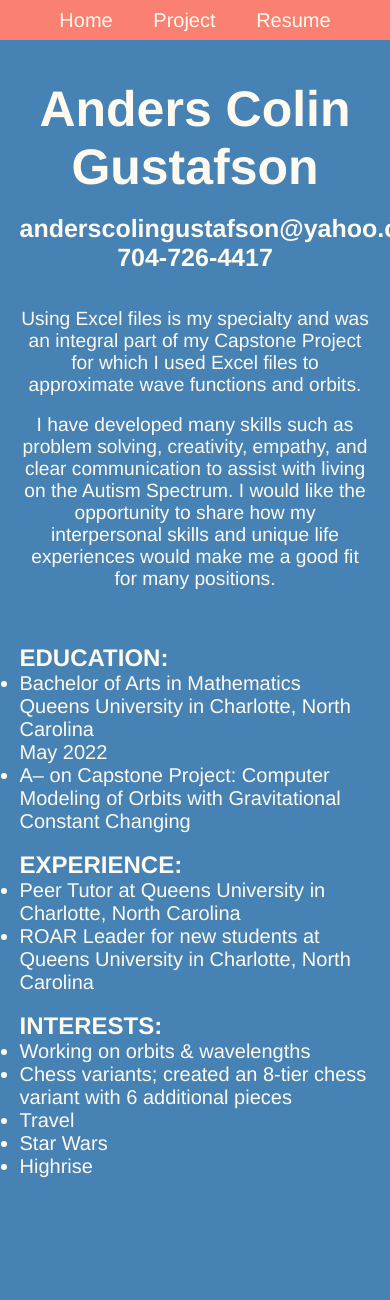
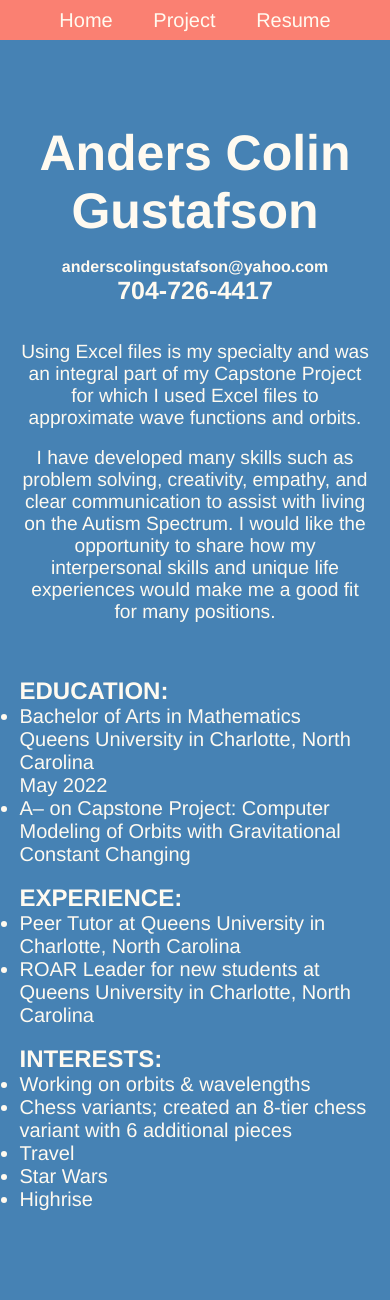
Before and after one commit to AlexanderGoose/anders_website, a Flask app: page /resume in a window 390 px wide; the page is wider, and only the part inside the window is pictured. Shown: the top 1300 px of that part. Before the commit the page ends 1178 px from the top of that part, so only its background shows below. Run offline with Flask 3, Linux system fonts and the light colour scheme.

Commit message:
fixing pdf formatting

```diff
--- a/static/style.css
+++ b/static/style.css
@@ -195,13 +195,17 @@
 
 
     /* ------------------------- resume */
+    .email {
+        font-size: 16px;
+    }
+
     li {
         font-size: larger;
     }
     .resume-container {
         margin-left: 5%;
         margin-right: 5%;
-        position: relative;
+        /* position: relative; */
     }
 
     .resume-text {
@@ -219,5 +223,11 @@
         height: 80vh;
     }
 
+    .pdf-container {
+        transform-origin: top;
+        transform: scale(0.7); /* Scales down the size of the iframe to fit smaller screens */
+        overflow: hidden;
+    }
+
 
   }
--- a/templates/projects.html
+++ b/templates/projects.html
@@ -24,7 +24,10 @@
     <br>
 </div>
 
-<iframe class="project-link" src="{{ url_for('static', filename='pdf/anders_capstone.pdf') }}" ></iframe>
+<div class="pdf-container">
+    <iframe class="project-link" src="{{ url_for('static', filename='pdf/anders_capstone.pdf') }}" frameborder="0"></iframe>
+</div>
+
 
 <!-- <iframe class="project-link" src="https://docs.google.com/document/d/e/2PACX-1vR4Rm0QF11da1yoqmDDZ3040v-UwN-H5gHBGYNF-RcpyC3RhlINp_n7l1e9rtnwSw/pub?embedded=true" width="1000" height="780"></iframe> -->
 
--- a/templates/resume.html
+++ b/templates/resume.html
@@ -7,7 +7,7 @@
     <div class="resume-header">
         <h1 id="resume-name">Anders Colin Gustafson</h1>
         <br>
-        <h3 class="contact-info">anderscolingustafson@yahoo.com</h3>
+        <h3 class="contact-info email">anderscolingustafson@yahoo.com</h3>
         <h3 class="contact-info">704-726-4417</h3>
         <br><br>
 
```
